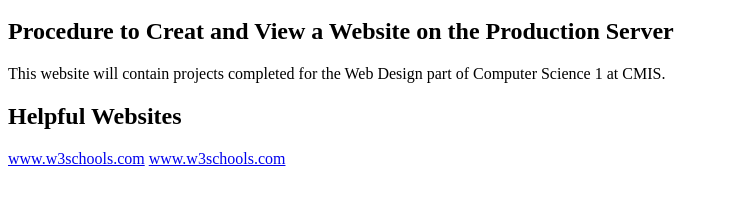
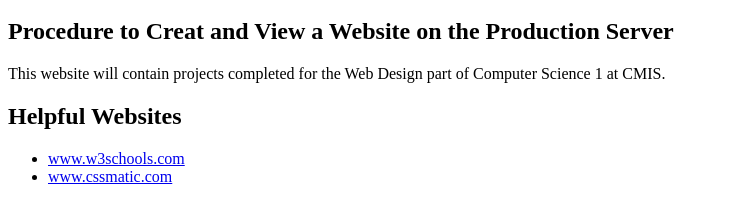
Before and after one commit to giulia2632-cmis/giulia2632-cmis-wd, a plain HTML site: page listsandlinks.html in a window 1280 px wide. Shown: the part 100-320 px from the top of the page, without its empty margins (0-729 px from the left). Drawn offline with Linux system fonts and the light colour scheme.

Commit message:
listsandlinks editted

```diff
--- a/listsandlinks.html
+++ b/listsandlinks.html
@@ -26,9 +26,10 @@
 		<h2>
 			Helpful Websites
 		</h2>
-		<p>
-			<a href="http://www.w3schools.com/css/">www.w3schools.com</a>
-			<a href="http://www.w3schools.com/css/">www.w3schools.com</a>
-		</p>
+		<ul>
+			<li><a href="http://www.w3schools.com/css/">www.w3schools.com</a>
+
+			<li><a href="http://www.cssmatic.com/">www.cssmatic.com</a>
+		</ul>
 	</body>
 </html>
```
